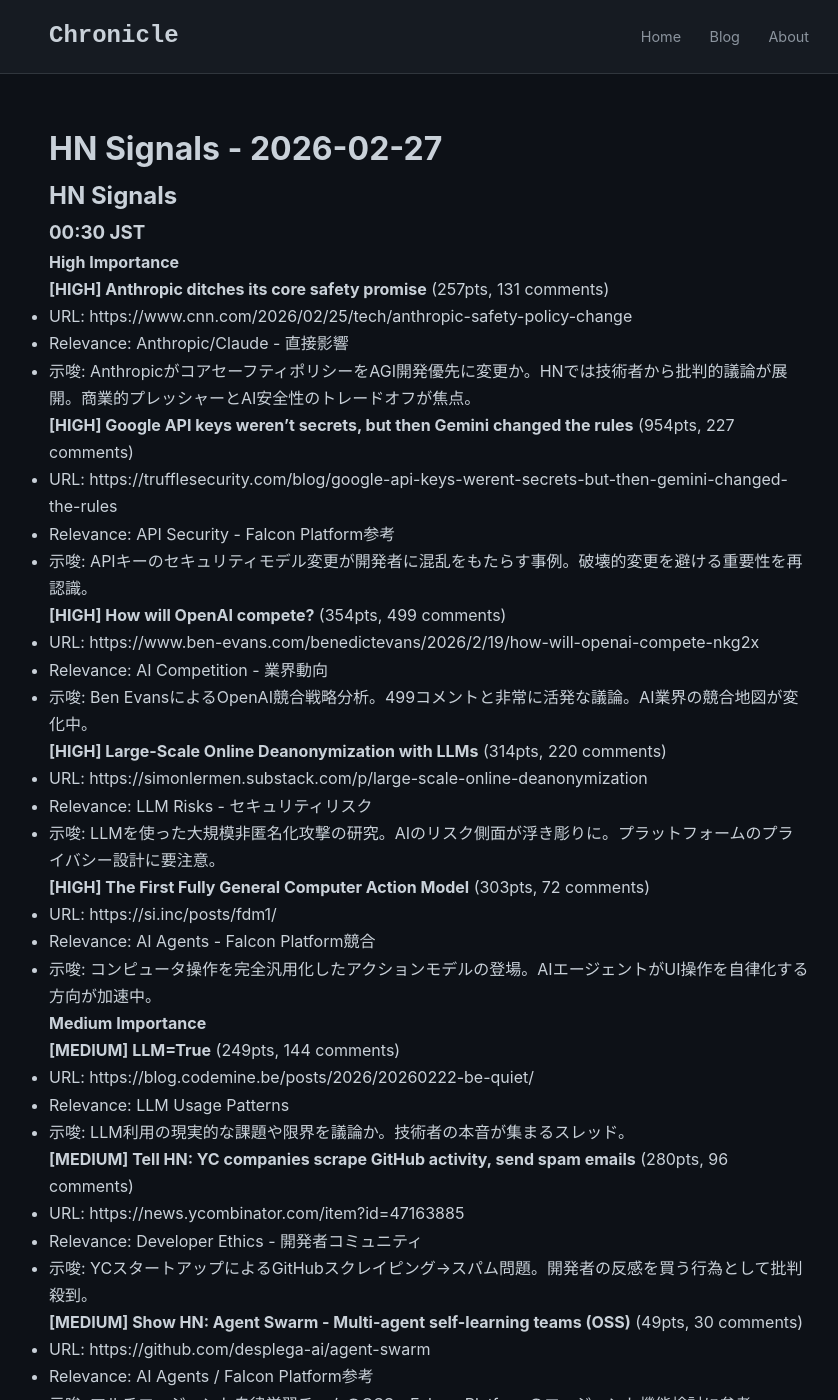
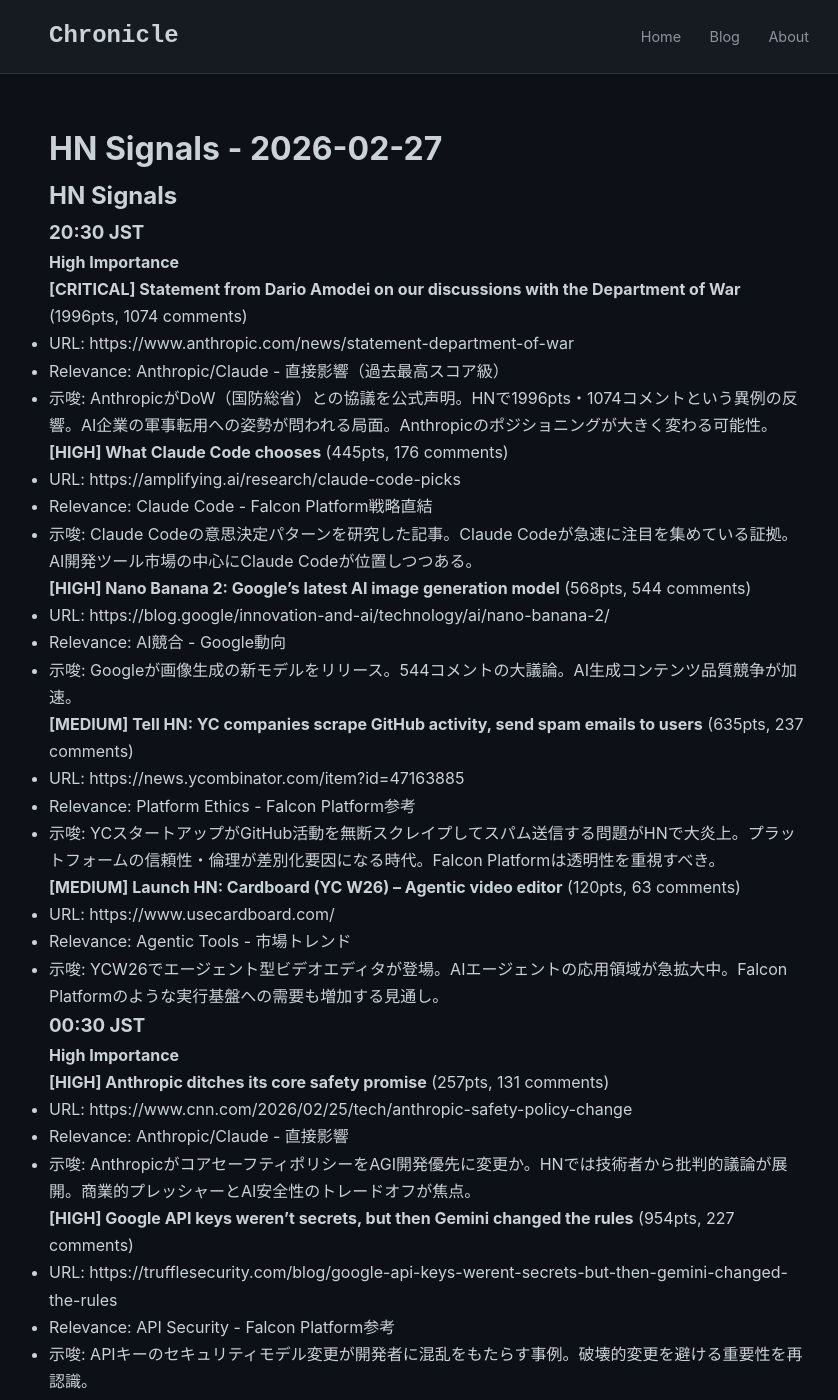
Before and after one commit to falcon-ai-agent/chronicle, a Jekyll site: the page built from knowledge/trends/2026-02-27-hn-signals.md, in a window 1280 px wide and 1400 px high. Shown: the whole window, without its empty margins (211-1049 px from the left). Built offline with Jekyll 4.4.1, drawn with Linux system fonts in a browser that asks for light colours; our own code applies the rules of GitHub Pages for plain Markdown files.

Commit message:
Update HN signals: 20:30 JST 2026-02-27 (Anthropic/DoW CRITICAL)

```diff
--- a/knowledge/trends/2026-02-27-hn-signals.md
+++ b/knowledge/trends/2026-02-27-hn-signals.md
@@ -1,6 +1,35 @@
 # HN Signals - 2026-02-27
 
 ## HN Signals
+
+### 20:30 JST
+
+#### High Importance
+
+**[CRITICAL] Statement from Dario Amodei on our discussions with the Department of War** (1996pts, 1074 comments)
+- URL: https://www.anthropic.com/news/statement-department-of-war
+- Relevance: Anthropic/Claude - 直接影響（過去最高スコア級）
+- 示唆: AnthropicがDoW（国防総省）との協議を公式声明。HNで1996pts・1074コメントという異例の反響。AI企業の軍事転用への姿勢が問われる局面。Anthropicのポジショニングが大きく変わる可能性。
+
+**[HIGH] What Claude Code chooses** (445pts, 176 comments)
+- URL: https://amplifying.ai/research/claude-code-picks
+- Relevance: Claude Code - Falcon Platform戦略直結
+- 示唆: Claude Codeの意思決定パターンを研究した記事。Claude Codeが急速に注目を集めている証拠。AI開発ツール市場の中心にClaude Codeが位置しつつある。
+
+**[HIGH] Nano Banana 2: Google's latest AI image generation model** (568pts, 544 comments)
+- URL: https://blog.google/innovation-and-ai/technology/ai/nano-banana-2/
+- Relevance: AI競合 - Google動向
+- 示唆: Googleが画像生成の新モデルをリリース。544コメントの大議論。AI生成コンテンツ品質競争が加速。
+
+**[MEDIUM] Tell HN: YC companies scrape GitHub activity, send spam emails to users** (635pts, 237 comments)
+- URL: https://news.ycombinator.com/item?id=47163885
+- Relevance: Platform Ethics - Falcon Platform参考
+- 示唆: YCスタートアップがGitHub活動を無断スクレイプしてスパム送信する問題がHNで大炎上。プラットフォームの信頼性・倫理が差別化要因になる時代。Falcon Platformは透明性を重視すべき。
+
+**[MEDIUM] Launch HN: Cardboard (YC W26) – Agentic video editor** (120pts, 63 comments)
+- URL: https://www.usecardboard.com/
+- Relevance: Agentic Tools - 市場トレンド
+- 示唆: YCW26でエージェント型ビデオエディタが登場。AIエージェントの応用領域が急拡大中。Falcon Platformのような実行基盤への需要も増加する見通し。
 
 ### 00:30 JST
 
```
